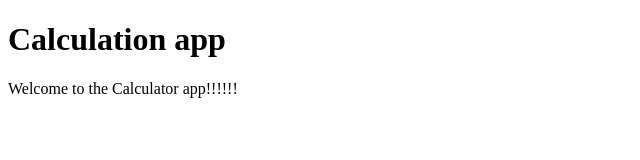
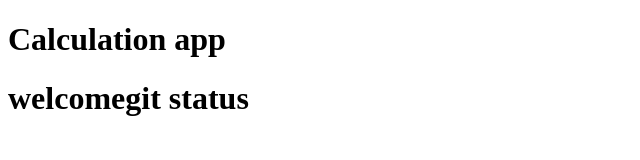
Before and after one commit to vallibalusu/vallibalusu.github.io, a plain HTML site: page index.html in a window 1280 px wide. Shown: the whole page, without its empty margins (0-640 px from the left). Drawn offline with Linux system fonts and the light colour scheme.

Commit message:
added h1

```diff
--- a/index.html
+++ b/index.html
@@ -4,6 +4,6 @@
      <h1>Calculation app</h1>
 </head>
 <body>
-    Welcome to the Calculator app!!!!!!
+    <h1>welcomegit status</h1>
 </body>
 </html>
```
